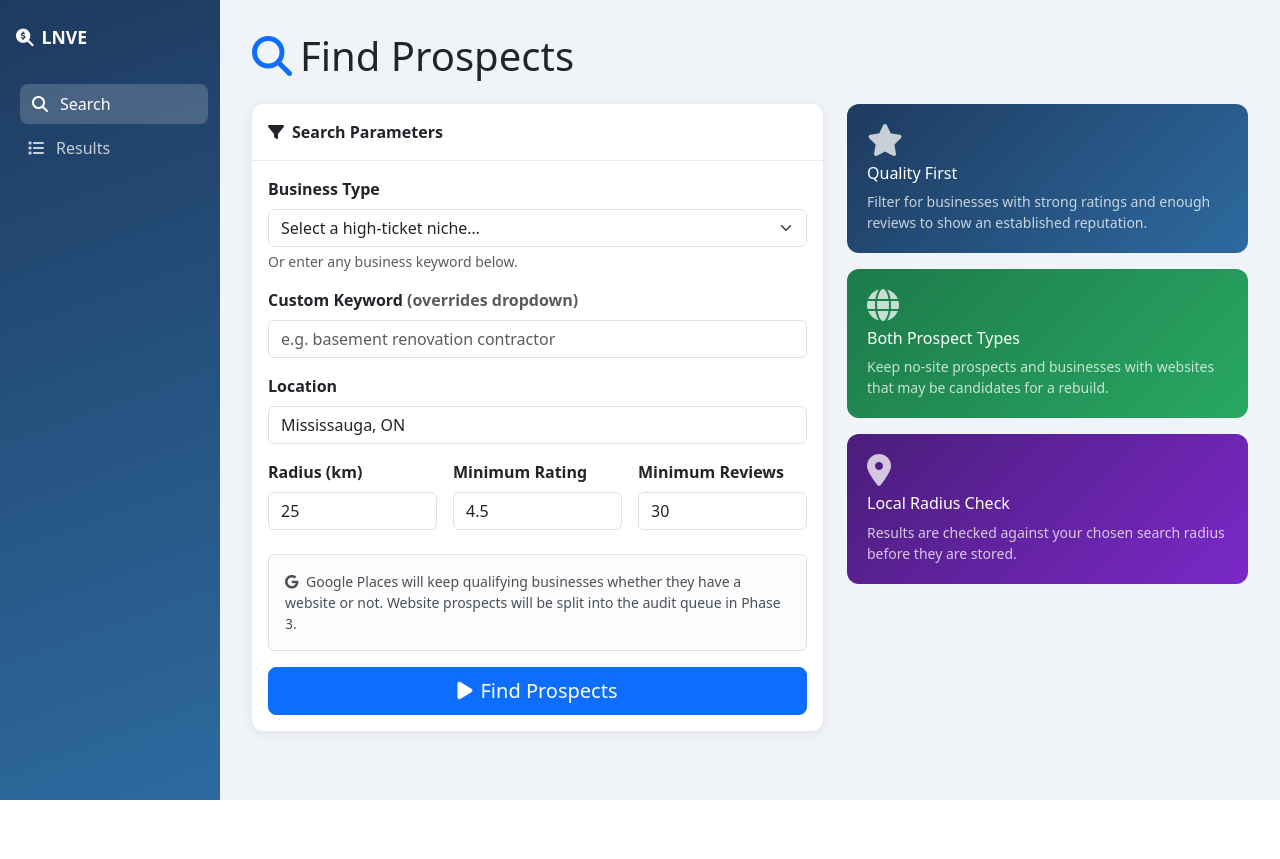
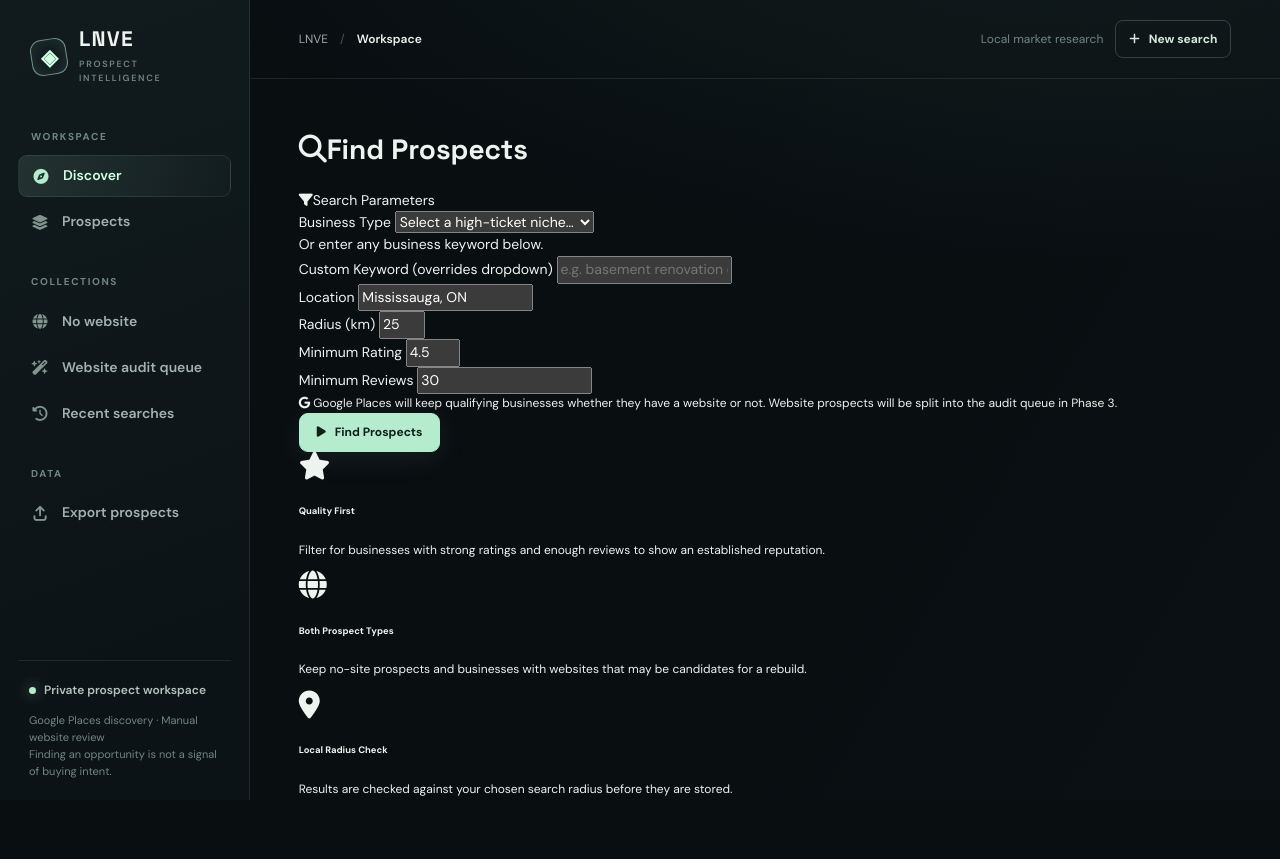
Before and after one commit to jenozu/LNVE, a Flask app: page / in a window 1280 px wide. Before the commit the page ends 800 px from the top, so only its background shows below. Run offline with Flask 3, Linux system fonts and the light colour scheme; parts of the project's set-up code (start-up, migrations or seed data) failed here and were passed over; some libraries are stand-ins or nearby versions.

Commit message:
feat: replace Bootstrap shell with accessible Signal navigation

```diff
--- a/web/templates/base.html
+++ b/web/templates/base.html
@@ -1,107 +1,72 @@
-<!DOCTYPE html>
+<!doctype html>
 <html lang="en">
 <head>
-    <meta charset="UTF-8">
-    <meta name="viewport" content="width=device-width, initial-scale=1.0">
-    <title>{% block title %}LNVE{% endblock %} — Lead Finder</title>
-    <link href="https://cdnjs.cloudflare.com/ajax/libs/bootstrap/5.3.0/css/bootstrap.min.css" rel="stylesheet">
-    <link href="https://cdnjs.cloudflare.com/ajax/libs/font-awesome/6.4.0/css/all.min.css" rel="stylesheet">
-    <style>
-        :root {
-            --sidebar-bg: linear-gradient(160deg, #1e3a5f 0%, #2d6a9f 100%);
-            --accent: #2d6a9f;
-        }
-        body { background: #f0f4f8; min-height: 100vh; }
-        .sidebar {
-            min-height: 100vh;
-            background: var(--sidebar-bg);
-            color: #fff;
-            width: 220px;
-            position: fixed;
-            top: 0;
-            left: 0;
-            bottom: 0;
-            padding: 1.5rem 1rem;
-            z-index: 100;
-        }
-        .sidebar .brand { font-size: 1.1rem; font-weight: 700; margin-bottom: 2rem; }
-        .sidebar .nav-link {
-            color: rgba(255,255,255,.75);
-            border-radius: 8px;
-            padding: .5rem .75rem;
-            margin: 2px 0;
-            transition: all .2s;
-        }
-        .sidebar .nav-link:hover,
-        .sidebar .nav-link.active {
-            background: rgba(255,255,255,.18);
-            color: #fff;
-            transform: translateX(4px);
-        }
-        .sidebar .nav-link i { width: 20px; }
-        .main { margin-left: 220px; padding: 2rem; }
-        .card {
-            border: none;
-            border-radius: 12px;
-            box-shadow: 0 2px 12px rgba(0,0,0,.08);
-        }
-        .card-header {
-            background: none;
-            border-bottom: 1px solid rgba(0,0,0,.08);
-            font-weight: 600;
-        }
-        .status-running { background:#fff3cd; color:#664d03; }
-        .status-completed { background:#d1e7dd; color:#0a3622; }
-        .status-failed { background:#f8d7da; color:#58151c; }
-        .status-pending { background:#cfe2ff; color:#084298; }
-        .status-cancelled,
-        .status-skipped { background:#e2e3e5; color:#41464b; }
-        .status-badge {
-            font-size:.78rem;
-            padding:3px 10px;
-            border-radius:20px;
-            font-weight:600;
-        }
-        @keyframes pulse { 0%,100%{opacity:1} 50%{opacity:.6} }
-        .status-running { animation: pulse 2s infinite; }
-        .stat-card { border-radius: 12px; color:#fff; padding: 1.25rem; }
-        .stat-blue { background: linear-gradient(135deg,#1e3a5f,#2d6a9f); }
-        .stat-green { background: linear-gradient(135deg,#1d7a4a,#28a862); }
-        .stat-purple { background: linear-gradient(135deg,#4a1d7a,#7b28c8); }
-    </style>
+  <meta charset="utf-8">
+  <meta name="viewport" content="width=device-width,initial-scale=1">
+  <meta name="theme-color" content="#090e11">
+  <meta name="description" content="LNVE — local prospect discovery and website opportunity intelligence.">
+  <title>{% block title %}Workspace{% endblock %} · LNVE</title>
+  <link rel="preconnect" href="https://fonts.googleapis.com">
+  <link rel="preconnect" href="https://fonts.gstatic.com" crossorigin>
+  <link rel="stylesheet" href="https://cdnjs.cloudflare.com/ajax/libs/font-awesome/6.4.0/css/all.min.css">
+  <link rel="stylesheet" href="{{ url_for('static', filename='lnve.css') }}">
   {% block extra_head %}{% endblock %}
 </head>
 <body>
-<div class="sidebar">
-    <div class="brand">
-        <i class="fas fa-search-dollar me-2"></i>LNVE
+<a class="skip-link" href="#main-content">Skip to main content</a>
+<div class="app-shell">
+  <button type="button" class="mobile-backdrop" data-close-nav aria-label="Close navigation"></button>
+  <aside class="sidebar" id="primary-navigation" aria-label="Primary navigation">
+    <a href="{{ url_for('search.index') }}" class="brand-row" aria-label="LNVE home">
+      <span class="brand-mark" aria-hidden="true"><span>◈</span></span>
+      <span><span class="brand-name">LNVE</span><span class="brand-tag">Prospect intelligence</span></span>
+    </a>
+    <p class="nav-kicker">Workspace</p>
+    <nav class="nav-group" aria-label="Workspace">
+      <a class="nav-link {% if request.endpoint == 'search.index' %}active{% endif %}" href="{{ url_for('search.index') }}" {% if request.endpoint == 'search.index' %}aria-current="page"{% endif %}><i class="fa-solid fa-compass" aria-hidden="true"></i> Discover</a>
+      <a class="nav-link {% if request.endpoint in ('results.results','results.search_detail') %}active{% endif %}" href="{{ url_for('results.results') }}" {% if request.endpoint in ('results.results','results.search_detail') %}aria-current="page"{% endif %}><i class="fa-solid fa-layer-group" aria-hidden="true"></i> Prospects</a>
+    </nav>
+    <p class="nav-kicker">Collections</p>
+    <nav class="nav-group" aria-label="Collections">
+      <a class="nav-link" href="{{ url_for('results.results') }}#no-website"><i class="fa-solid fa-globe" aria-hidden="true"></i> No website</a>
+      <a class="nav-link" href="{{ url_for('results.results') }}#audit-queue"><i class="fa-solid fa-wand-magic-sparkles" aria-hidden="true"></i> Website audit queue</a>
+      <a class="nav-link" href="{{ url_for('results.results') }}#recent-searches"><i class="fa-solid fa-clock-rotate-left" aria-hidden="true"></i> Recent searches</a>
+    </nav>
+    <p class="nav-kicker">Data</p>
+    <nav class="nav-group" aria-label="Data">
+      <a class="nav-link" href="{{ url_for('results.results') }}#export-actions"><i class="fa-solid fa-arrow-up-from-bracket" aria-hidden="true"></i> Export prospects</a>
+    </nav>
+    <div class="sidebar-footer">
+      <div class="online-marker">Private prospect workspace</div>
+      <p class="sidebar-note">Google Places discovery · Manual website review<br>Finding an opportunity is not a signal of buying intent.</p>
     </div>
-    <nav class="nav flex-column">
-        <a class="nav-link {% if request.endpoint == 'search.index' %}active{% endif %}"
-           href="{{ url_for('search.index') }}">
-            <i class="fas fa-search me-2"></i>Search
-        </a>
-        <a class="nav-link {% if request.endpoint == 'results.results' %}active{% endif %}"
-           href="{{ url_for('results.results') }}">
-            <i class="fas fa-list me-2"></i>Results
-        </a>
-    </nav>
+  </aside>
+  <div class="workspace">
+    <header class="topbar">
+      <div style="display:flex;align-items:center;gap:13px;min-width:0">
+        <button type="button" class="mobile-toggle" data-open-nav aria-controls="primary-navigation" aria-expanded="false" aria-label="Open navigation"><i class="fa-solid fa-bars"></i></button>
+        <div class="breadcrumb"><span>LNVE</span><span class="slash">/</span><strong>{% block breadcrumb %}Workspace{% endblock %}</strong></div>
       </div>
-
-<div class="main">
+      <div class="top-actions">
+        <span class="top-date">Local market research</span>
+        <a href="{{ url_for('search.index') }}" class="top-cta"><i class="fa-solid fa-plus" aria-hidden="true"></i> New search</a>
+      </div>
+    </header>
+    <main id="main-content" class="content">
       {% with messages = get_flashed_messages(with_categories=true) %}
-      {% for cat, msg in messages %}
-        <div class="alert alert-{{ cat }} alert-dismissible fade show" role="alert">
-          {{ msg }}
-          <button type="button" class="btn-close" data-bs-dismiss="alert"></button>
+      {% if messages %}
+      <div class="flash-stack" aria-live="polite">
+        {% for category, message in messages %}
+        <div class="flash flash-{{ category }}" role="status"><span>{{ message }}</span><button type="button" class="flash-close" data-dismiss-flash aria-label="Dismiss message">&times;</button></div>
+        {% endfor %}
       </div>
-      {% endfor %}
+      {% endif %}
       {% endwith %}
-
       {% block content %}{% endblock %}
+    </main>
   </div>
-
-<script src="https://cdnjs.cloudflare.com/ajax/libs/bootstrap/5.3.0/js/bootstrap.bundle.min.js"></script>
+</div>
+<script defer src="{{ url_for('static', filename='lnve.js') }}"></script>
 {% block extra_js %}{% endblock %}
 </body>
 </html>
```
Lines whose indentation alone changed are shown as unchanged.
